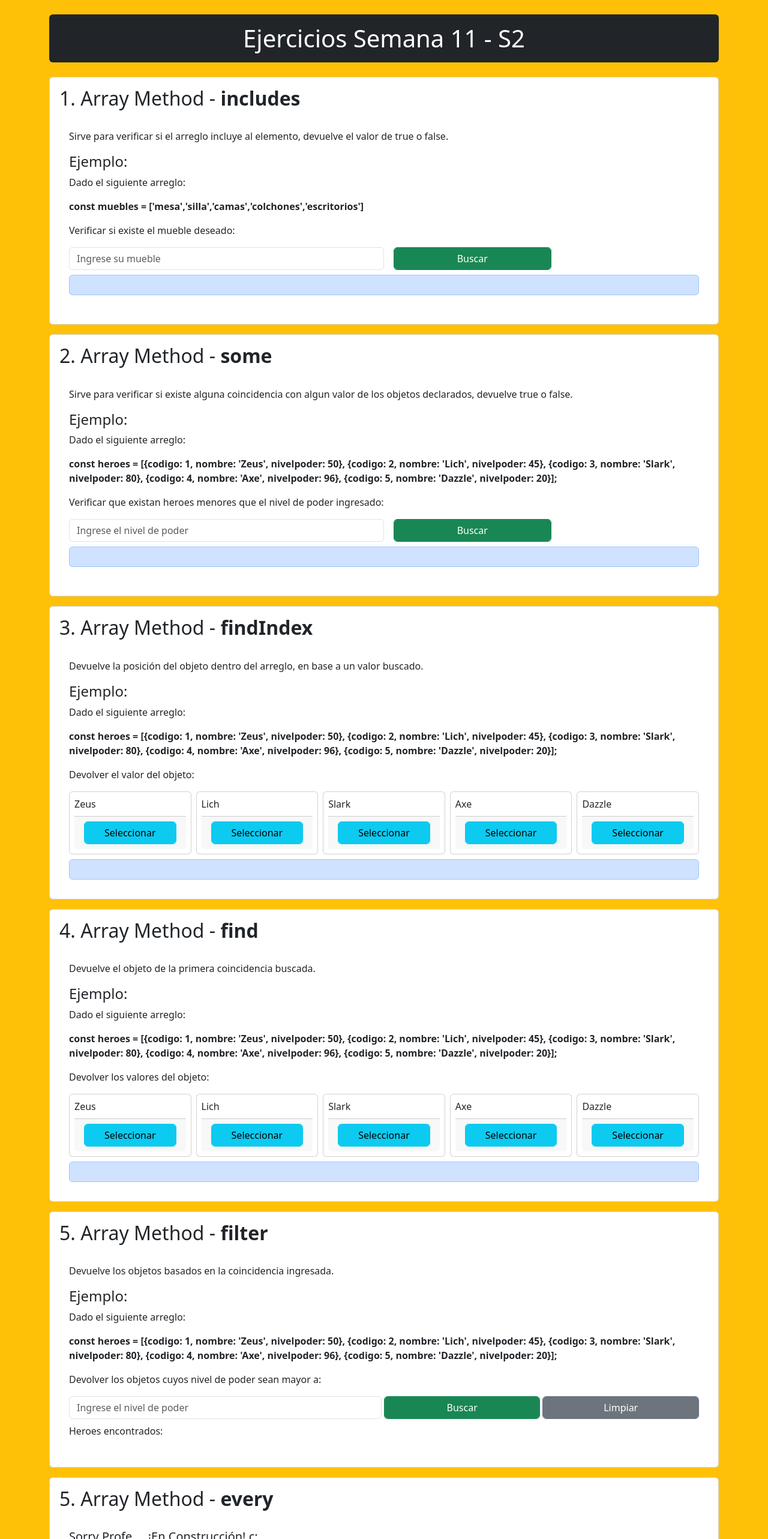
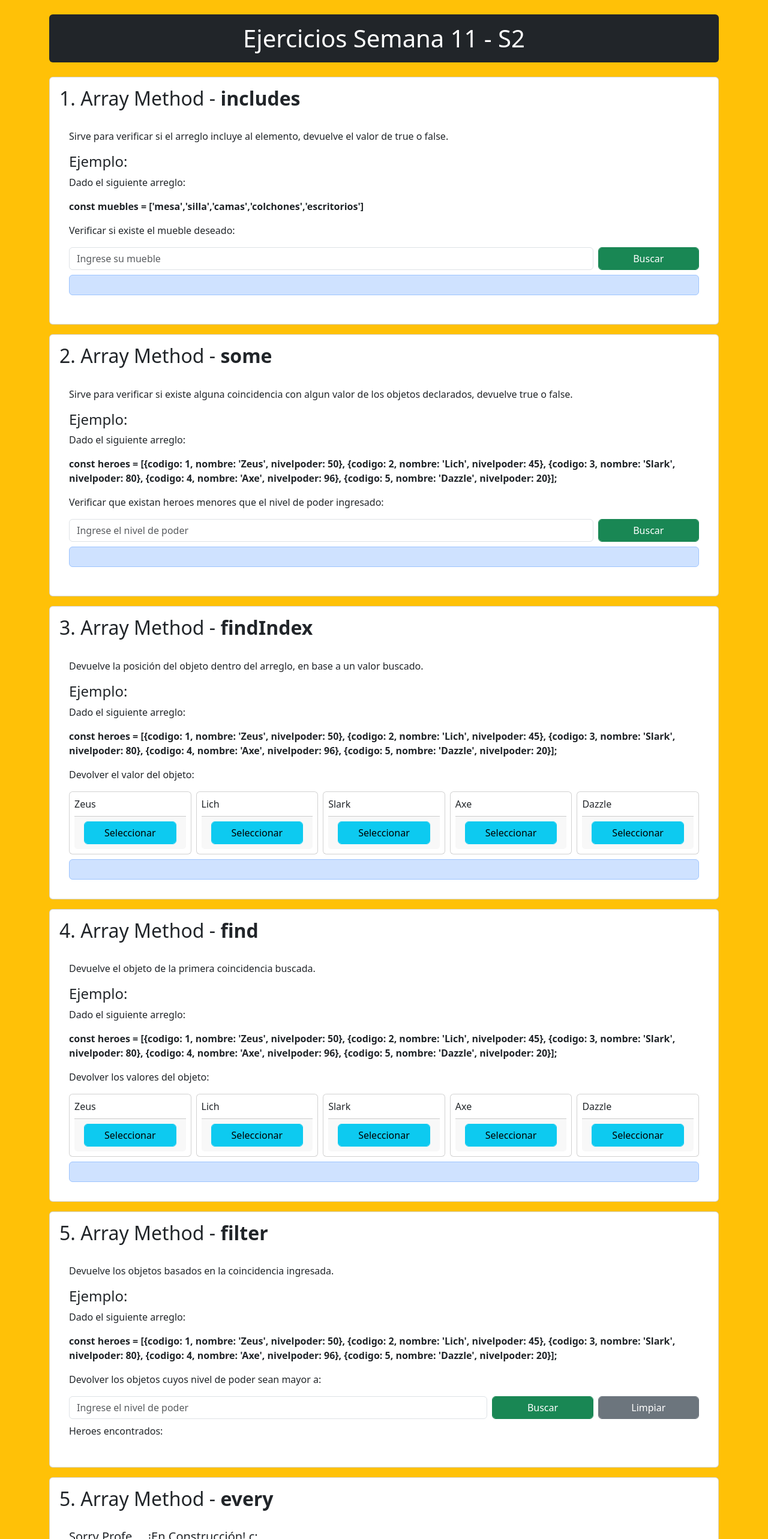
Before and after one commit to Vayron252/Semana10-S2-Ejercicio, a plain HTML site: page index.html in a window 1280 px wide. Shown: the top 2565 px of the page at 60% size. Drawn offline with nearby package versions, Linux system fonts and the light colour scheme.

Commit message:
Aplicando responsive

```diff
--- a/index.html
+++ b/index.html
@@ -21,9 +21,9 @@
                 <p>Dado el siguiente arreglo:</p>
                 <p><b>const muebles = ['mesa','silla','camas','colchones','escritorios']</b></p>
                 <p>Verificar si existe el mueble deseado:</p>
-                <div class="d-flex gap-3">
-                    <input type="text" placeholder="Ingrese su mueble" class="form-control w-50" id="txtMueble">
-                    <button class="btn btn-success form-control w-25" id="btnBuscarMueble">Buscar</button>
+                <div class="row g-2">
+                    <div class="col-12 col-lg-10"><input type="text" placeholder="Ingrese su mueble" class="form-control" id="txtMueble"></div>
+                    <div class="col-12 col-lg-2"><button class="btn btn-success form-control" id="btnBuscarMueble">Buscar</button></div>
                 </div>
                 <div class="alert alert-primary mt-2" role="alert" id="alertaMueble"></div>
             </div>
@@ -43,9 +43,9 @@
                     {codigo: 4, nombre: 'Axe', nivelpoder: 96},
                     {codigo: 5, nombre: 'Dazzle', nivelpoder: 20}];</b></p>
                 <p>Verificar que existan heroes menores que el nivel de poder ingresado:</p>
-                <div class="d-flex gap-3">
-                    <input type="number" placeholder="Ingrese el nivel de poder" class="form-control w-50" id="txtNivelPoder">
-                    <button class="btn btn-success form-control w-25" id="btnBuscarNivelPoder">Buscar</button>
+                <div class="row g-2">
+                    <div class="col-12 col-lg-10"><input type="number" placeholder="Ingrese el nivel de poder" class="form-control" id="txtNivelPoder"></div>
+                    <div class="col-12 col-lg-2"><button class="btn btn-success form-control" id="btnBuscarNivelPoder">Buscar</button></div>
                 </div>
                 <div class="alert alert-primary mt-2" role="alert" id="alertNivelPoder"></div>
             </div>
@@ -65,7 +65,7 @@
                     {codigo: 4, nombre: 'Axe', nivelpoder: 96},
                     {codigo: 5, nombre: 'Dazzle', nivelpoder: 20}];</b></p>
                 <p>Devolver el valor del objeto:</p>
-                <div class="row gap-2 m-0" id="listado-heroes"></div>
+                <div class="row m-0 gap-2" id="listado-heroes"></div>
                 <div class="alert alert-primary mt-2 mb-0" role="alert" id="alertPosicion"></div>
             </div>
         </div>
@@ -103,10 +103,10 @@
                     {codigo: 4, nombre: 'Axe', nivelpoder: 96},
                     {codigo: 5, nombre: 'Dazzle', nivelpoder: 20}];</b></p>
                 <p>Devolver los objetos cuyos nivel de poder sean mayor a:</p>
-                <div class="d-flex gap-1">
-                    <input type="number" placeholder="Ingrese el nivel de poder" class="form-control w-50" id="txtNivelPoder2">
-                    <button class="btn btn-success form-control w-25" id="btnBuscarNivelPoder2">Buscar</button>
-                    <button class="btn btn-secondary form-control w-25" id="btnLimpiar">Limpiar</button>
+                <div class="row g-2">
+                    <div class="col-12 col-lg-8"><input type="number" placeholder="Ingrese el nivel de poder" class="form-control" id="txtNivelPoder2"></div>
+                    <div class="col-12 col-lg-2"><button class="btn btn-success form-control" id="btnBuscarNivelPoder2">Buscar</button></div>
+                    <div class="col-12 col-lg-2"><button class="btn btn-secondary form-control" id="btnLimpiar">Limpiar</button></div>
                 </div>
                 <p class="mt-2">Heroes encontrados:</p>
                 <div id="cont-list"><div class="row gap-2 m-0 p-2 bg-info" id="contenedor-heroes-filtrados"></div></div>
--- a/js/app.js
+++ b/js/app.js
@@ -48,7 +48,7 @@ heroes.forEach(heroe => {
     divtitulo.textContent = heroe.nombre;
     divtitulo.classList.add('card-title');
     let card = document.createElement('div');
-    card.classList.add('col','card','p-2');
+    card.classList.add('col-12', 'col-lg','card','p-2');
     card.append(divtitulo, divfooter);
     listadoheroes.appendChild(card);
 });
@@ -77,7 +77,7 @@ heroes.forEach(heroe => {
     divtitulo.textContent = heroe.nombre;
     divtitulo.classList.add('card-title');
     let card = document.createElement('div');
-    card.classList.add('col','card','p-2');
+    card.classList.add('col-12', 'col-lg','card','p-2');
     card.append(divtitulo, divfooter);
     listadoheroes2.appendChild(card);
 });
@@ -119,7 +119,7 @@ btnBuscarNivelPoder2.addEventListener('click', () => {
             divtitle.textContent = heroe.nombre;
             divtitle.classList.add('card-title', 'border-bottom', 'p-2');
             let card = document.createElement('div');
-            card.classList.add('col', 'card');
+            card.classList.add('col-12', 'col-lg', 'card');
             card.append(divtitle, divbody);
             contenedorfiltros.appendChild(card);
         });
```
